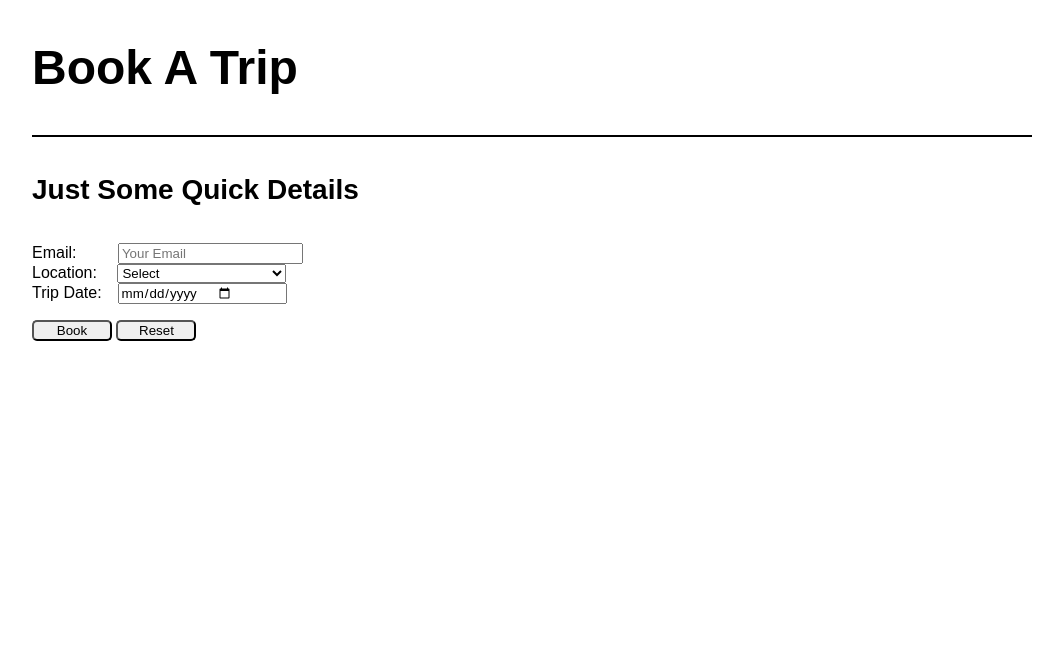
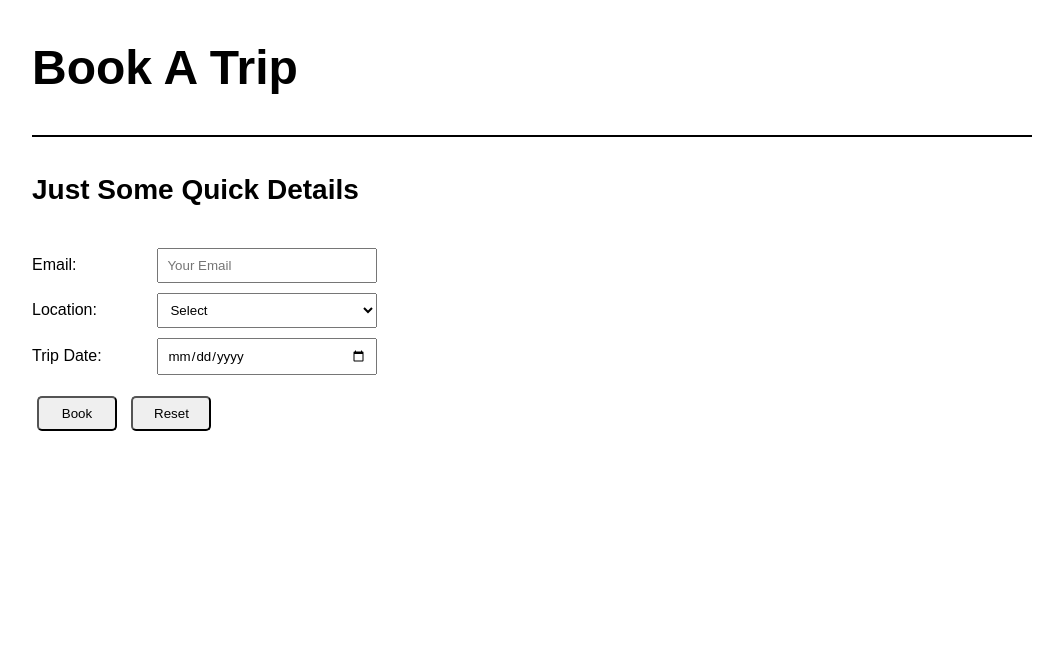
Before and after one commit to Cussk/skills-for-hire-project, a PHP site: page /book.php in a window 1280 px wide. Shown: the part 50-721 px from the top of the page, without its empty margins (108-1171 px from the left). Run offline with PHP 8.4, Linux system fonts and the light colour scheme; some libraries are stand-ins or nearby versions.

```diff
--- a/book.php
+++ b/book.php
@@ -15,6 +15,7 @@
     <h2>Book A Trip</h2>
     <hr>
     <h4>Just Some Quick Details</h4>
+    <!-- form redirects to thank-you page using get method when submitted -->
     <form action="thank-you.php" method="get">
         <label class="form_label" for="email">Email:</label>
         <input type="email" id="email" name="email" placeholder="Your Email" required><br>
@@ -24,8 +25,8 @@
             <option value="Halifax">Halifax</option>
             <option value="Sydney">Sydney</option>
         </select><br>
-        <label for="trip-date">Trip Date:</label>
-        <input class="form_input" type="date" id="trip-date" name="trip-date" required><br>
+        <label class="form_label" for="trip-date">Trip Date:</label>
+        <input  type="date" id="trip-date" name="trip-date" required><br>
         <input class="form_btn" type="submit" value="Book">
         <input class="form_btn" type="reset">
     </form>
--- a/css/main.css
+++ b/css/main.css
@@ -266,21 +266,22 @@ a:active {
   }
 
   .form_label {
+    display: inline-block;
+    width: 100px;
     padding-right: 1rem;
   }
 
-  #email {
-    margin-left: 21px;
-  }
+  form input {
+    padding: 8px;
+    margin: 5px;
+    width: 200px;
+}
 
-  #location {
-    padding-right: 102px;
-  }
-
-  #trip-date {
-    margin-left: 11.5px;
-    padding-right: 52.5px;
-  }
+  form select {
+    padding: 8px;
+    margin: 5px;
+    width: 220px;
+}
 
   .form_btn {
     width: 5rem;
@@ -296,3 +297,17 @@ a:active {
   .thank_p {
     font-size: 25px;
   }
+
+  #adventures_link {
+    display: block;
+    color: #000;
+    text-align: center;
+    text-decoration-line: underline;
+    font-size: 48px;
+    margin-top: 15rem;
+
+  }
+
+  #adventures_link:hover {
+    color: #273e92;
+  }
--- a/header.php
+++ b/header.php
@@ -12,6 +12,18 @@
 
 </head>
 <body>
+    <?php
+    /* Attempt MySQL server connection. Assuming you are running MySQL
+    server with default setting (user 'root' with no password) */
+
+        $conn = mysqli_connect("localhost", "root", "", "halifax_admin");
+
+        // Check connection
+        if($conn === false){
+            die("ERROR: Could not connect. " . mysqli_connect_error());
+        }
+    ?>
+
     <script>
         // jQuery toggle function
         $(document).ready(function(){
@@ -38,7 +50,7 @@
                 <ul>
                     <li><a href="index.php">Home</a></li>
                     <li><a href="book.php">Book Trip</a></li>
-                    <li><a href="admin_login.php">Admin Login</a></li>
+                    <li><a href="admin_add.php">Admin</a></li>
                 </ul>
             </div>
         </nav>
```
Also changed, not shown: admin_add.php (added, +35 -0 lines), admin_confirm.php (added, +43 -0 lines), admin_login.php (deleted, +0 -20 lines).
